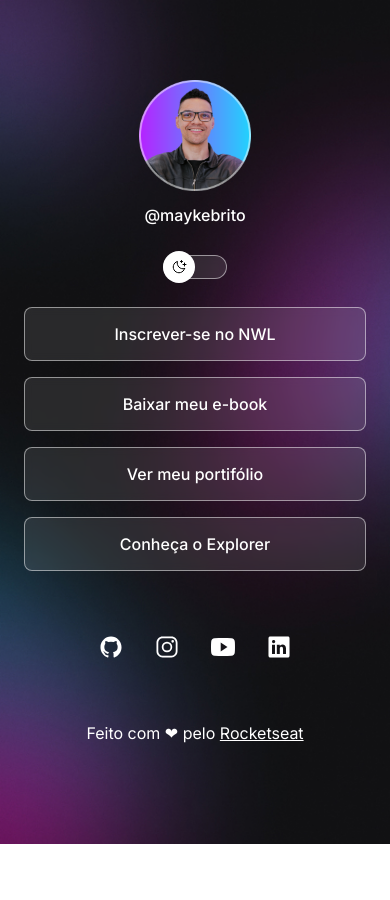
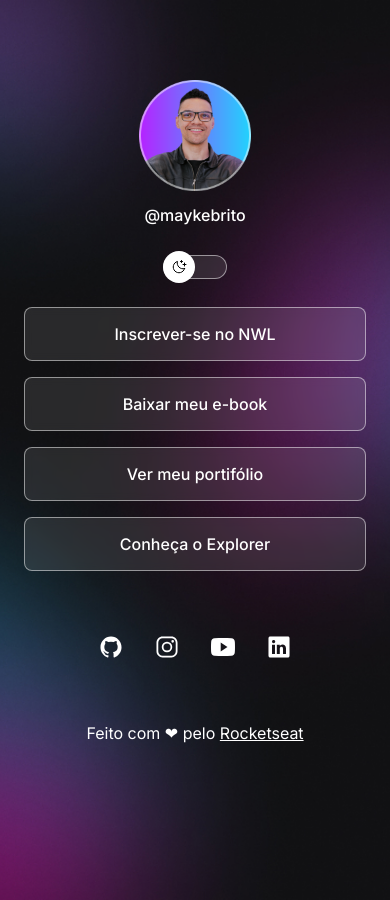
Before and after one commit to BR7T/ProjetoRocketseat, a plain HTML site: page index.html in a window 390 px wide. Before the commit the page ends 844 px from the top, so only its background shows below. Drawn offline with nearby package versions, Linux system fonts and the light colour scheme.

```diff
--- a/style.css
+++ b/style.css
@@ -11,7 +11,8 @@ body{
     background-position: top center;
     background-size: cover;*/
 
-    background:var(--bg-color) no-repeat top center/cover
+    background:var(--bg-color) no-repeat top center/cover;
+    height: 100vh;
 
 
 }
```
